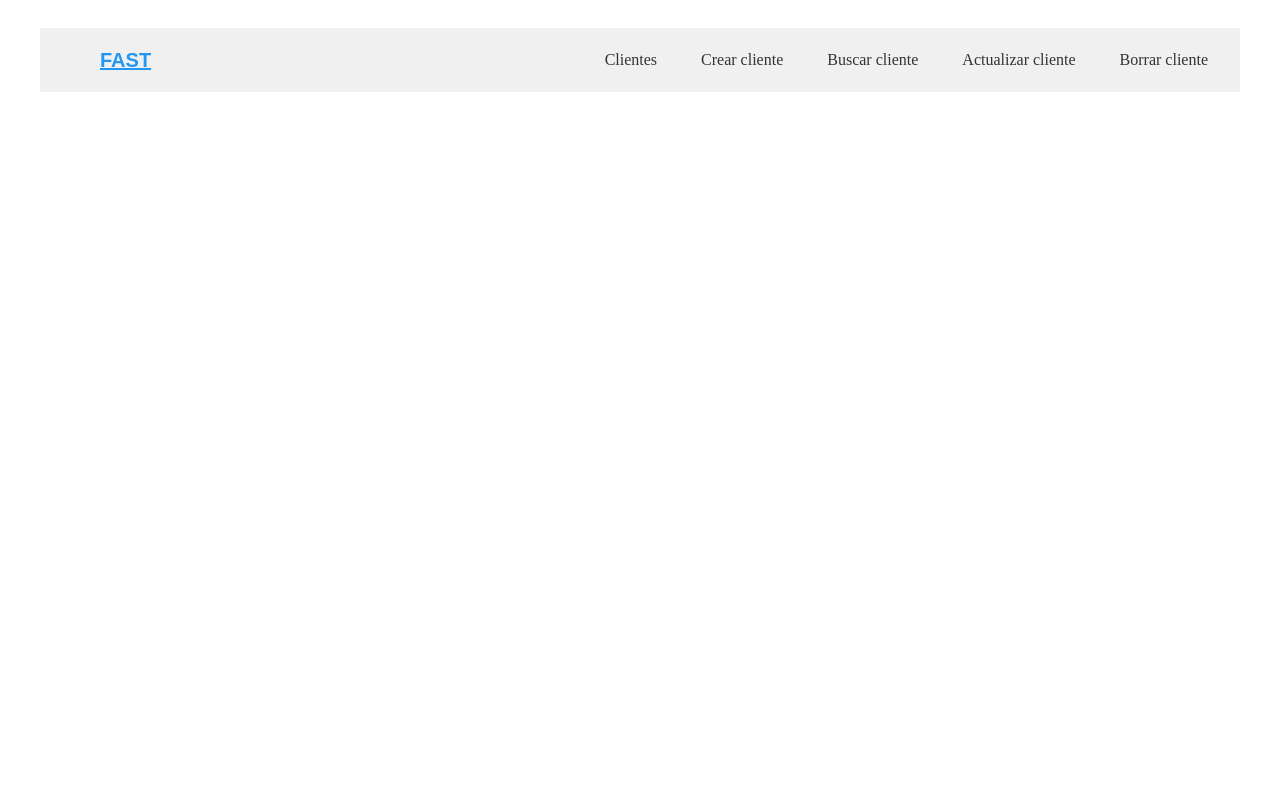
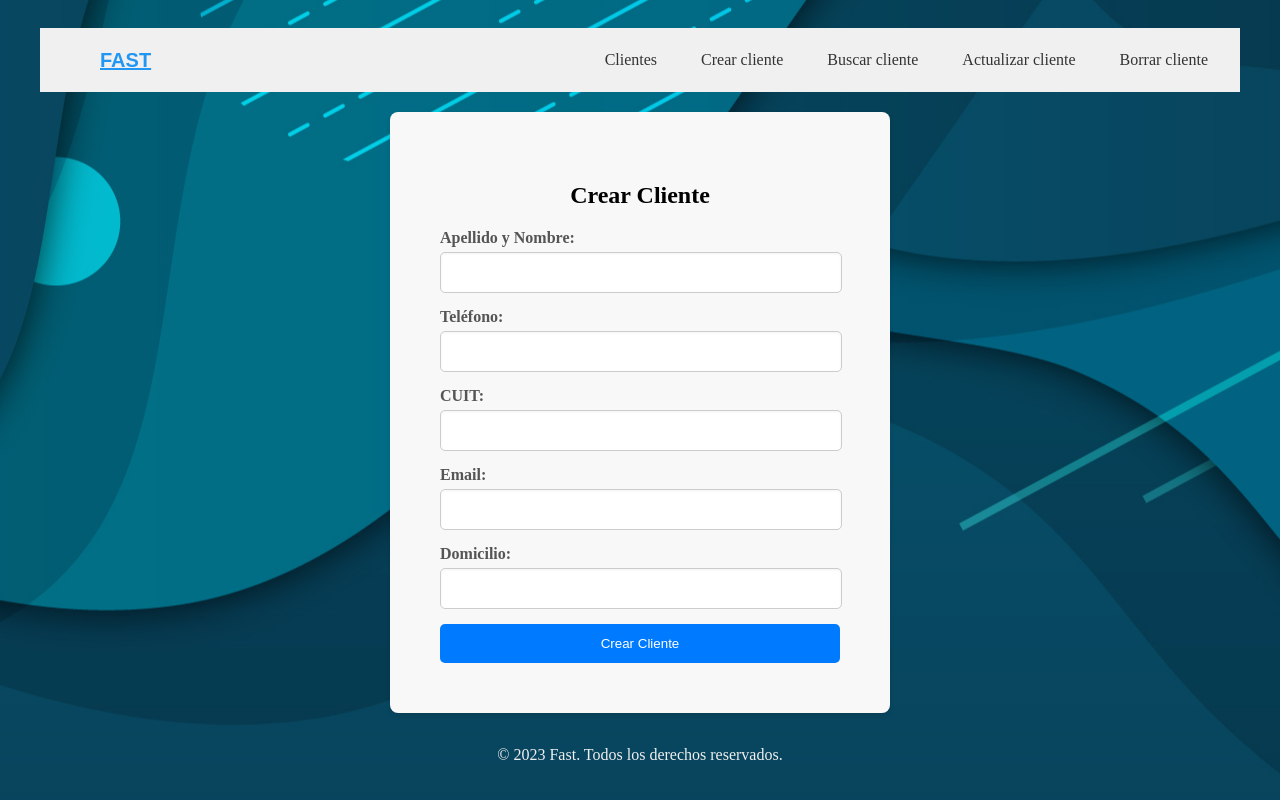
Before and after one commit to exe72418/DDS-FRONTEND, an Angular app in the folder fast/: page /crearclientes in a window 1280 px wide. Before the commit this address led to /. Built offline with nearby package versions, Linux system fonts and the light colour scheme.

Commit message:
Mejora visual y vista de crear clientes

```diff
--- a/fast/src/app/app.component.css
+++ b/fast/src/app/app.component.css
@@ -3,6 +3,16 @@
   width: 100%;
   max-width: 1200px;
   margin: 0 auto;
+  padding: 20px;
+}
+
+footer {
+  position: absolute;
+  color: #f0f0f0;
+  bottom: 0;
+  left: 0;
+  right: 0;
+  text-align: center;
   padding: 20px;
 }
 
--- a/fast/src/app/app.component.html
+++ b/fast/src/app/app.component.html
@@ -1,4 +1,3 @@
-<router-outlet/>
 <div class="container">
   <nav class="navbar">
     <a href="#" class="navbar-brand">FAST</a>
@@ -7,7 +6,7 @@
         <a href="/clientes" class="nav-link">Clientes</a>
       </li>
       <li class="nav-item">
-        <a href="#" class="nav-link">Crear cliente</a>
+        <a href="/crearclientes" class="nav-link">Crear cliente</a>
       </li>
       <li class="nav-item">
         <a href="#" class="nav-link">Buscar cliente</a>
@@ -21,3 +20,17 @@
     </ul>
   </nav>
 </div>
+<footer>
+  <div class="container">
+      <div class="row">
+          <div class="col">
+              </div>
+          <div class="col">
+              </div>
+          <div class="col">
+              </div>
+      </div>
+  </div>
+  <p>&copy; 2023 Fast. Todos los derechos reservados.</p>
+</footer>
+<router-outlet/>
--- a/fast/src/app/app.routes.ts
+++ b/fast/src/app/app.routes.ts
@@ -1,4 +1,8 @@
 import { Routes } from '@angular/router';
 import { ClientesComponent } from './clientes/clientes.component';
+import { CrearClientesComponent } from './crear-clientes/crear-clientes.component';
 
-export const routes: Routes = [{path: "clientes", component: ClientesComponent}];
+export const routes: Routes = [
+  {path: "clientes", component: ClientesComponent},
+  {path: "crearclientes", component: CrearClientesComponent}
+];
--- a/fast/src/app/clientes/clientes.component.html
+++ b/fast/src/app/clientes/clientes.component.html
@@ -1,25 +1,5 @@
+
 <div class="container">
-  <nav class="navbar">
-    <a href="#" class="navbar-brand">FAST</a>
-    <ul class="navbar-nav">
-      <li class="nav-item">
-        <a href="/clientes" class="nav-link">Clientes</a>
-      </li>
-      <li class="nav-item">
-        <a href="#" class="nav-link">Crear cliente</a>
-      </li>
-      <li class="nav-item">
-        <a href="#" class="nav-link">Buscar cliente</a>
-      </li>
-      <li class="nav-item">
-        <a href="#" class="nav-link">Actualizar cliente</a>
-      </li>
-      <li class="nav-item">
-        <a href="#" class="nav-link">Borrar cliente</a>
-      </li>
-    </ul>
-  </nav>
-
   <div class="tabla-centrada">
     <table>
       <thead>
--- a/fast/src/app/clientes/clientes.component.ts
+++ b/fast/src/app/clientes/clientes.component.ts
@@ -1,6 +1,7 @@
 import { Component, OnInit } from '@angular/core';
 import { ApiService } from '../services/api.service';
 import { CommonModule } from '@angular/common';
+import { Router } from '@angular/router';
 
 @Component({
   selector: 'app-clientes',
@@ -11,7 +12,7 @@ import { CommonModule } from '@angular/common';
 })
 export class ClientesComponent implements OnInit {
 
-  constructor(private apiService: ApiService) { }
+  constructor(private apiService: ApiService, public router: Router) { }
   clientes: Cliente[] = [];
 
   ngOnInit(): void {
--- /dev/null
+++ b/fast/src/app/crear-clientes/crear-clientes.component.css
@@ -0,0 +1,50 @@
+.form-container {
+  max-width: 400px;
+  margin: 0 auto;
+  padding: 50px;
+  background-color: #f8f8f8;
+  border-radius: 8px;
+  box-shadow: 0px 2px 5px rgba(0, 0, 0, 0.1);
+}
+
+h2 {
+  text-align: center;
+  margin-bottom: 20px;
+}
+
+.form-group {
+  margin-bottom: 15px;
+}
+
+label {
+  display: block;
+  font-weight: bold;
+  margin-bottom: 5px;
+  color: #555;
+}
+
+input[type="text"],
+input[type="tel"],
+input[type="email"] {
+  width: 90%;
+  padding: 12px 20px;
+  border: 1px solid #ccc;
+  border-radius: 5px;
+  box-shadow: inset 0px 1px 3px rgba(0, 0, 0, 0.05);
+}
+
+button {
+  display: block;
+  width: 100%;
+  padding: 12px;
+  background-color: #007bff;
+  color: #fff;
+  border: none;
+  border-radius: 5px;
+  cursor: pointer;
+  transition: background-color 0.3s ease;
+}
+
+button:hover {
+  background-color: #0062cc;
+}
--- /dev/null
+++ b/fast/src/app/crear-clientes/crear-clientes.component.html
@@ -0,0 +1,28 @@
+<div class="container">
+  <div class="form-container">
+    <h2>Crear Cliente</h2>
+    <form >
+      <div class="form-group">
+        <label for="apellidoNombre">Apellido y Nombre:</label>
+        <input type="text" class="form-control" id="apellidoNombre" name="apellidoNombre">
+      </div>
+      <div class="form-group">
+        <label for="telefono">Teléfono:</label>
+        <input type="tel" class="form-control" id="telefono" name="telefono">
+      </div>
+      <div class="form-group">
+        <label for="cuit">CUIT:</label>
+        <input type="text" class="form-control" id="cuit" name="cuit">
+      </div>
+      <div class="form-group">
+        <label for="email">Email:</label>
+        <input type="email" class="form-control" id="email" name="email">
+      </div>
+      <div class="form-group">
+        <label for="domicilio">Domicilio:</label>
+        <input type="text" class="form-control" id="domicilio" name="domicilio">
+      </div>
+      <button type="submit" class="btn btn-primary">Crear Cliente</button>
+    </form>
+  </div>
+</div>
--- a/fast/src/styles.css
+++ b/fast/src/styles.css
@@ -1 +1,8 @@
 /* You can add global styles to this file, and also import other style files */
+body {
+  background-image: url('assets/fondo.jpg'); /* Reemplaza 'tu-imagen.jpg' con el path a tu imagen */
+  background-size: auto;
+  background-position: center center;
+  background-repeat: no-repeat;
+  /* Otros estilos para ajustar la imagen, como background-attachment: fixed; para un fondo fijo */
+}
```
Also changed, not shown: fast/src/app/crear-clientes/crear-clientes.component.ts (added, +15 -0 lines), fast/src/assets/fondo.jpg (added).
